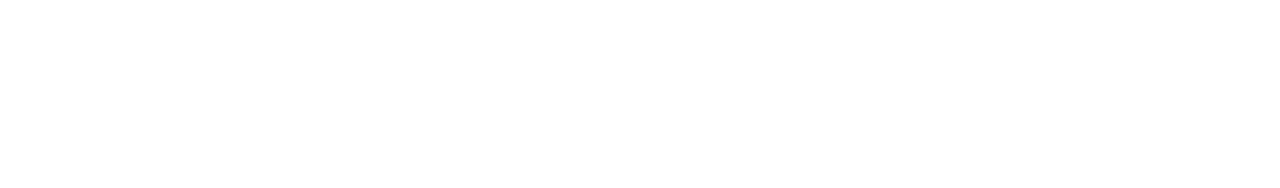
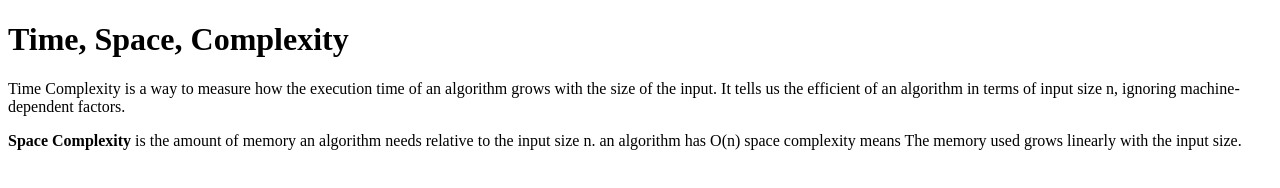
Before and after one commit to acciojob/time-and-space-complexity-0prii0, a website: page main.html in a window 1280 px wide. Drawn offline with Linux system fonts and the light colour scheme.

Commit message:
created a submission

```diff
--- a/main.html
+++ b/main.html
@@ -7,7 +7,9 @@
 </head>
 
 <body>
-	<!-- the entire body must be written by student -->
+	<h1>Time, Space, Complexity</h1>
+	<p>Time Complexity is a way to measure how the execution time of an algorithm grows with the size of the input. It tells us the efficient of an algorithm in terms of input size n, ignoring machine-dependent factors.</p>
+	<p><b>Space Complexity</b> is the amount of memory an algorithm needs relative to the input size n. an algorithm has O(n) space complexity means The memory used grows linearly with the input size.</p>
     <script type="text/javascript" src="./script.js">
 </script>
 
```
